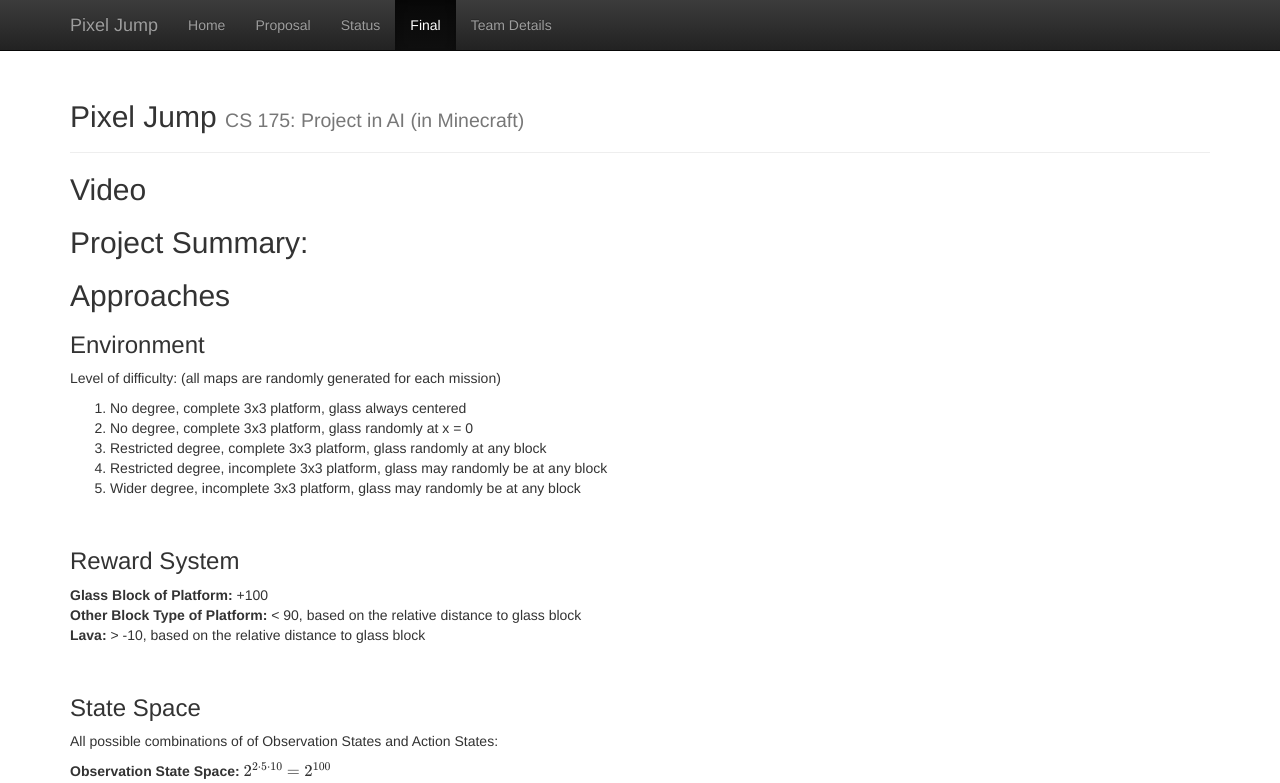
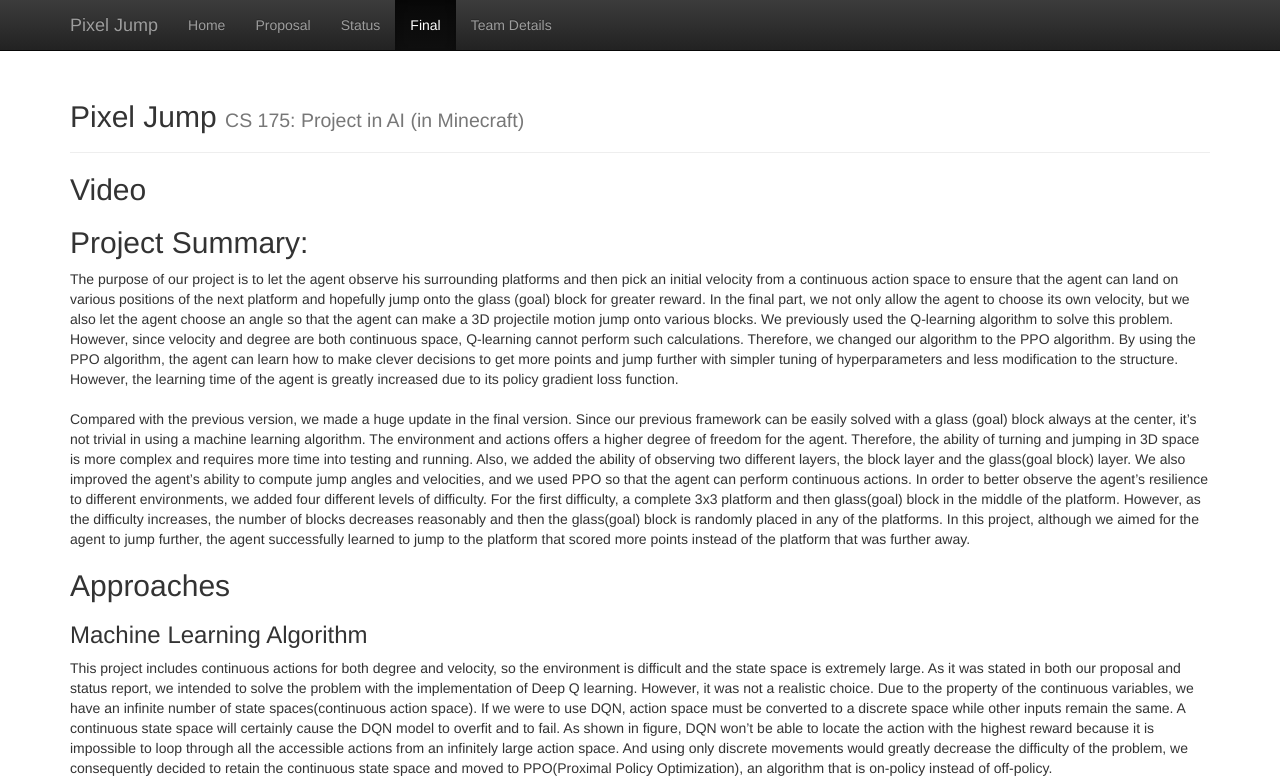
Before and after one commit to bikaylee/Jump-Jump, a Jekyll site: the page built from docs/final.md, in a window 1280 px wide and 1400 px high. Shown: the top 783 px of the window. Built offline with Jekyll 4.4.1, drawn with Linux system fonts in a browser that asks for light colours; our own code applies the rules of GitHub Pages for plain Markdown files; formulas are drawn with MathJax 3; some of the changed text lies outside the part shown.

Commit message:
added algorithm and summary

```diff
--- a/docs/final.md
+++ b/docs/final.md
@@ -1,14 +1,49 @@
 ## Video
 
 ## Project Summary:
+The purpose of our project is to let the agent observe his surrounding platforms and then pick an initial velocity from a continuous action space to ensure that the agent can land on various positions of the next platform and hopefully jump onto the glass (goal) block for greater reward. In the final part, we not only allow the agent to choose its own velocity, but we also let the agent choose an angle so that the agent can make a 3D projectile motion jump onto various blocks. We previously used the Q-learning algorithm to solve this problem. However, since velocity and degree are both continuous space, Q-learning cannot perform such calculations. Therefore, we changed our algorithm to the PPO algorithm. By using the PPO algorithm, the agent can learn how to make clever decisions to get more points and jump further with simpler tuning of hyperparameters and less modification to the structure. However, the learning time of the agent is greatly increased due to its policy gradient loss function. <br><br>
+Compared with the previous version, we made a huge update in the final version. Since our previous framework can be easily solved with a glass (goal) block always at the center, it’s not trivial in using a machine learning algorithm. The environment and actions offers a higher degree of freedom for the agent. Therefore, the ability of turning and jumping in 3D space is more complex and requires more time into testing and running. Also, we added the ability of observing two different layers, the block layer and the glass(goal block) layer. We also improved the agent's ability to compute jump angles and velocities, and we used PPO so that the agent can perform continuous actions. In order to better observe the agent's resilience to different environments, we added four different levels of difficulty. For the first difficulty, a complete 3x3 platform and then glass(goal) block in the middle of the platform. However, as the difficulty increases, the number of blocks decreases reasonably and then the glass(goal) block is randomly placed in any of the platforms. In this project, although we aimed for the agent to jump further, the agent successfully learned to jump to the platform that scored more points instead of the platform that was further away.
 
 
 ## Approaches
 
+### Machine Learning Algorithm
+This project includes continuous actions for both degree and velocity, so the environment is difficult and the state space is extremely large. As it was stated in both  our proposal and status report, we intended to solve the problem with the implementation of Deep Q learning. However, it was not a realistic choice. Due to the property of the continuous variables, we have an infinite number of state spaces(continuous action space). If we were to use DQN, action space must be converted to a discrete space while other inputs remain the same. A continuous state space will certainly cause the DQN model to overfit and to fail. As shown in figure, DQN won’t be able to locate the action with the highest reward because it is impossible to loop through all the accessible actions from an infinitely large action space. And using only discrete movements would greatly decrease the difficulty of the problem, we consequently decided to retain the continuous state space and moved to PPO(Proximal Policy Optimization), an algorithm that is on-policy instead of off-policy.
+<br><br>
+
+<img src="image/PPO.jpeg" width=250> Figure 1.<br>
+
+<br><br>
+
+PPO is an on-policy algorithm that derives policy from the current estimation of the optimal policy and chooses the optimal through the policy. In other words, it makes updates based on the transitions that were obtained by the current policy instead of making an update according to the ideal action as it was in DQN. Here is the equation of PPO, and it’s a built-in trainer of RLlib that is primarily used in this project: <br><br>
+
+$$L^{CLIP}(\theta) = \hat{E}_t[min(r_t(\theta)\hat{A}_t, clip(r_t(\theta), 1-\epsilon, 1+\epsilon)\hat{A}_t)]$$<br>
+
+$$\theta:$$ the policy parameter <br>
+$$\hat{E}_t:$$ empirical expectation over timesteps <br>
+$$r_t:$$ ratio of the probability under new and old policies <br>
+$$\hat{A}_t:$$ estimated advantage at time t <br>
+$$\epsilon:$$ hyperparameter, usually 0.1 or 0.2 <br>
+
+#### RLlib and PPO
+
+<img src="image/RLlib.png" width=250> Figure 2. RLlib Structure<br>
+
+With RLlib, the OpenAI Gym is used for our project application because our project is single agent and single policy. With gym.Env, we only needed to specify our observation space and action space (details listed below). Since this is a single agent project, the agent’s action control is based on the derivation of the policy gradient loss function. This policy uses deep neural networks for control with subtle choice of actions, so the improvement of performance is exceedingly slow and it seems to be the case in our project where the boundary velocity is chosen more frequently than others in which it causes the agent to die relatively easily. Therefore, it will create much more noise in returns and have an extremely poor learning rate that requires a large amount of time to train our model.
+
+<br><br>
+
+Breaking down this project in particular, our overall aspect in terms of conceptual data flow consists of environment, preprocessor, and policy class (figure 3). Except for the environment, the RLlib built-in preprocessor is used and the policy class comes with the PPO trainer along with the use of PyTorch network. <br>
+
+<img src="image/Customization.png" width=250> Figure 3. Data Flow <br>
+
+<br>
+
+
 ### Environment
 Level of difficulty: (all maps are randomly generated for each mission) <br>
 1. No degree, complete 3x3 platform, glass always centered <br>
-2. No degree, complete 3x3 platform, glass randomly at x = 0 <br>
+2. No degree, complete 3x3 platform, glass randomly at x = 1.5 <br>
 3. Restricted degree, complete 3x3 platform, glass randomly at any block <br>
 4. Restricted degree, incomplete 3x3 platform, glass may randomly be at any block <br>
 5. Wider degree, incomplete 3x3 platform, glass may randomly be at any block <br>
@@ -37,9 +72,11 @@
 **First Layer:** 5 x 10 of all available blocks <br>
 **Second Layer:** 5 x 10 of only glass block
 
+
 <br>
 ### Action Space
 <br>
+
 #### Velocity
 Since degree is taken into account and avoids our agent jumping onto the current platform again, the minimum velocity must be over a distance of 4.25m and the maximum velocity must be under a distance of 9m. The reason for disabling the agent jumping onto the same platform is to get correct and precise observation data for training. <br>
 **Velocity = [8.05, 11.72]**
@@ -48,9 +85,10 @@
 #### Degree
 In order to make this project more complex, the degree of turning can enable the agent to jump to any position of the platform. One of our environments has a restriction on degree range, the degree range is calculated based on the current position of the agent in relation to the platform. If the agent is on the right side of the platform, $$-\theta _{left}$$ is taken into account, else the agent is taking $$-\theta _{right}$$ into account Here is the equation:
 <br><br>
-$$\theta _{left} = \tan^{-1}{\frac{X_{max} - X_{curr}}{Gap_{min} + 1}}$$ <br>
-$$\theta _{right} = \tan^{-1}{\frac{X_{curr}}{Gap_{min} + 1}} $$ <br>
+**$$\theta _{left} = \tan^{-1}{\frac{X_{max} - X_{curr}}{Gap_{min} + 1}}$$** <br>
+**$$\theta _{right} = \tan^{-1}{\frac{X_{curr}}{Gap_{min} + 1}} $$** <br>
 
+<br>
 In another environment, we granted the agent a relatively more complete control of the degree. However, an increase to the range of choices, especially when it is a continuous state, can greatly impact the reinforcement learning process by adding more noise and complexity to the model. We would want to choose an optimal range of degrees that will add challenge to the agent’s learning process without making the model over complex. The max degree the agent required to travel from one platform to the next platform in the most extreme case is approximately 53 degree. In this environment, the agent is allowed to choose from a larger range of degrees [-53, 53] without other restrictions. <br>
 **Degree = [-53, 53]**
 
@@ -72,28 +110,8 @@
 $$
 
 
-<br>
-
-### Machine Learning Algorithm
-This project includes continuous actions for both degree and velocity, so the environment is difficult and the state space is fairly large. Deep reinforcement learning of PPO is used in solving this problem.
-
-PPO
-
-
-
-
-
-
-
-
-
 
 ## Evaluation
-An important aspect of your project, as I’ve mentioned several times now, is evaluating your project. Be clear and precise about describing the evaluation setup, for both quantitative and qualitative results. Present the results to convince the reader that you have solved the problem, to whatever extent you claim you have. Use plots, charts, tables, screenshots, figures, etc. as needed. I expect you will need at least a few paragraphs to describe each type of evaluation that you perform.
-
-
-
-
 
 ### Qualitative
 
```
Also changed, not shown: other parts of docs/final.md (+3 -3 lines).
